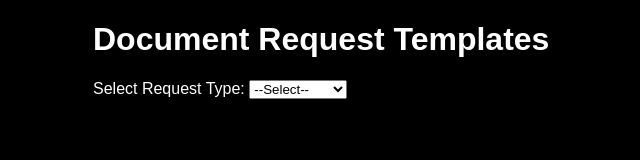
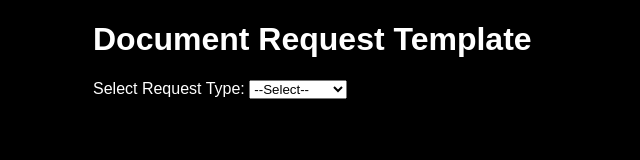
Before and after one commit to IamRay13/New-Template, a plain HTML site: page index.html in a window 1280 px wide. Shown: the full height of the page, 247-887 px from the left. Drawn offline with Linux system fonts and the light colour scheme.

Commit message:
Update index.html

```diff
--- a/index.html
+++ b/index.html
@@ -8,7 +8,7 @@
 </head>
 <body>
     <div class="container">
-        <h1>Document Request Templates</h1>
+        <h1>Document Request Template</h1>
         <label for="requestType">Select Request Type:</label>
         <select id="requestType">
             <option value="">--Select--</option>
```
